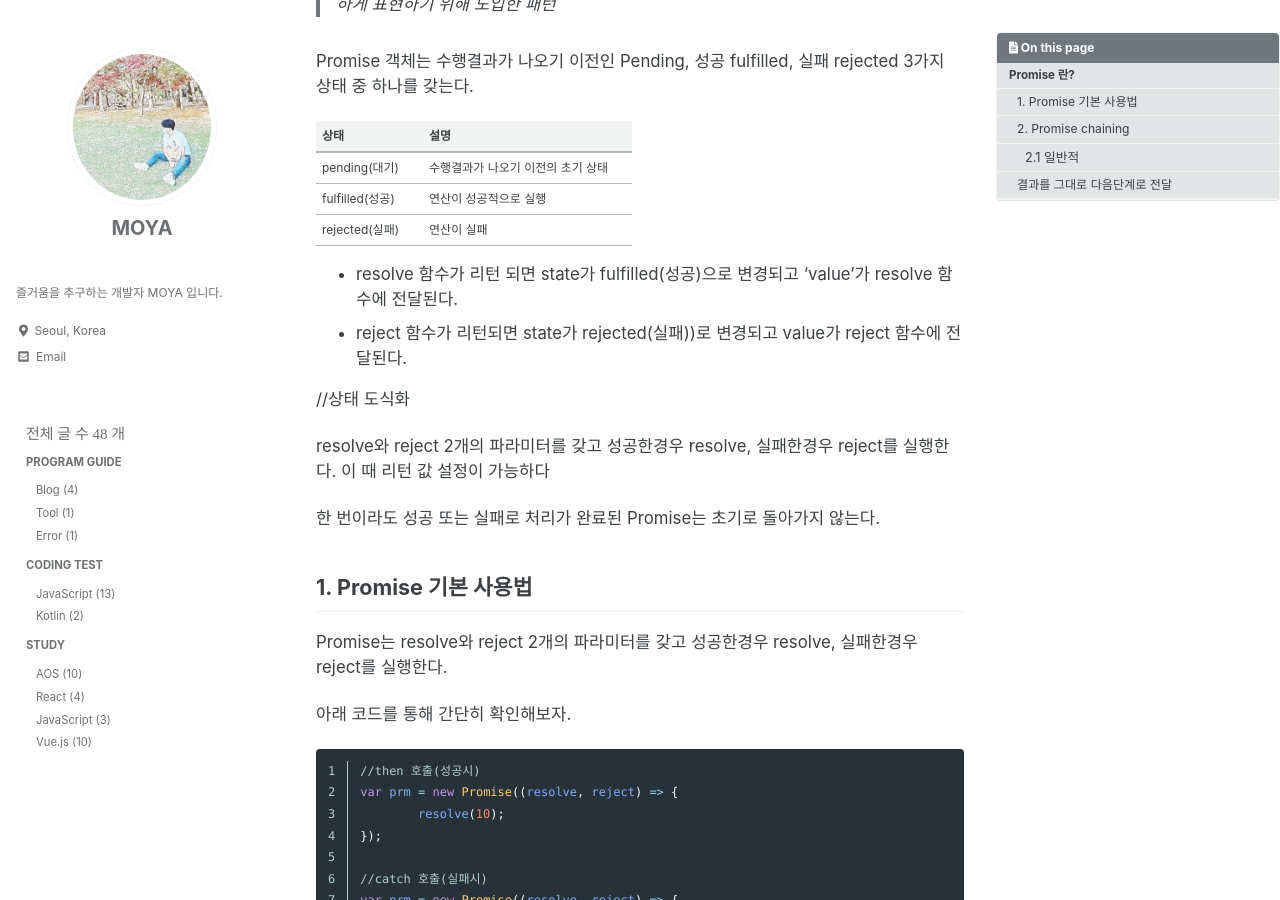
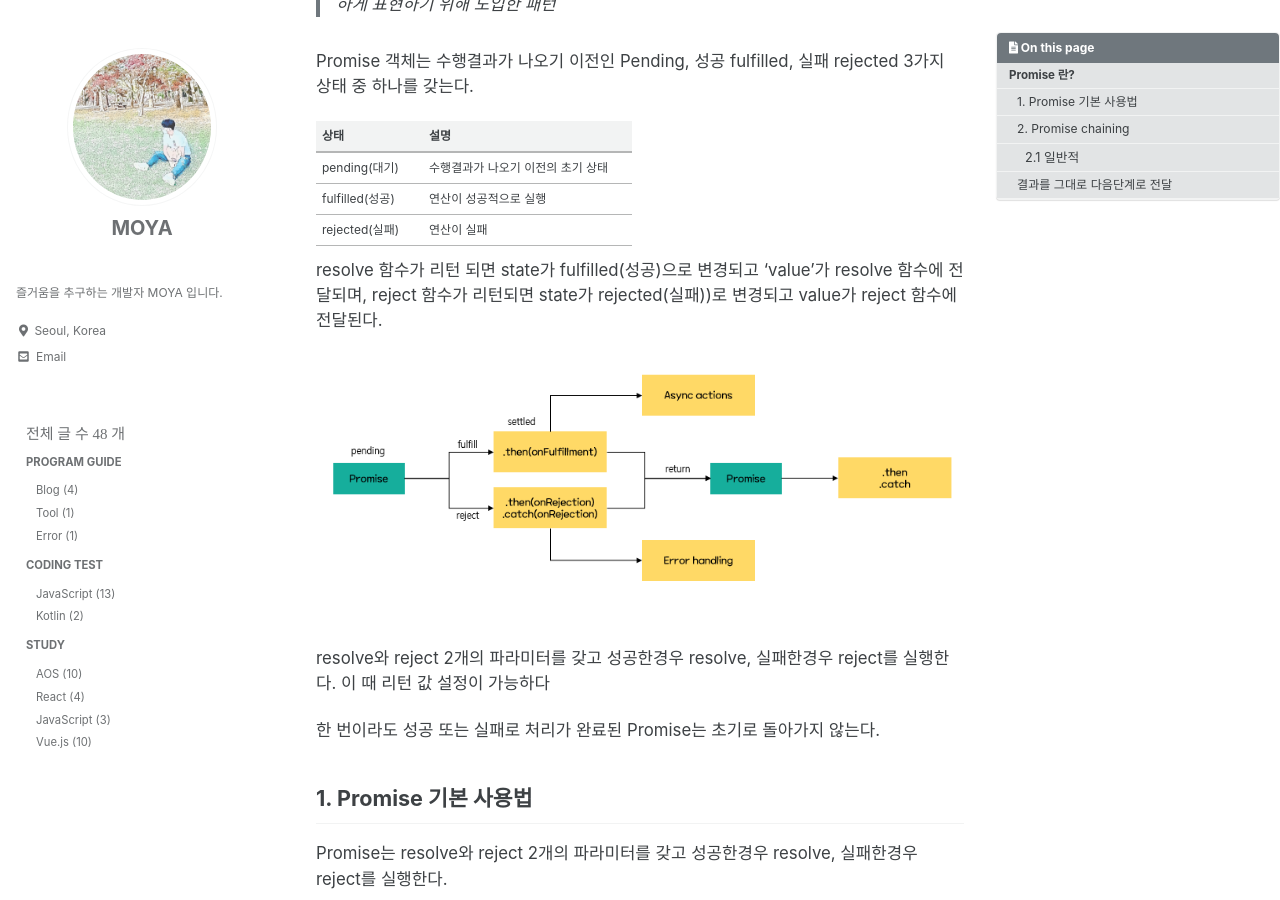
Before and after one commit to kdc7140/kdc7140.github.io, a Jekyll site: the page built from _posts/study/2022-11-03-javaScript003.md, in a window 1280 px wide and 900 px high, scrolled down 335 px. Built offline with Jekyll 4.4.1, drawn with Linux system fonts in a browser that asks for light colours; cached includes are drawn as plain includes; some web fonts are replaced.

Commit message:
add promise state image

```diff
--- a/_posts/study/2022-11-03-javaScript003.md
+++ b/_posts/study/2022-11-03-javaScript003.md
@@ -31,11 +31,11 @@ Promise 객체는 수행결과가 나오기 이전인 Pending, 성공 fulfilled,
 |rejected(실패)|연산이 실패|
 
 
- * resolve 함수가 리턴 되면 state가 fulfilled(성공)으로 변경되고 'value'가 resolve 함수에 전달된다.
- * reject 함수가 리턴되면 state가 rejected(실패))로 변경되고 value가 reject 함수에 전달된다.
+resolve 함수가 리턴 되면 state가 fulfilled(성공)으로 변경되고 'value'가 resolve 함수에 전달되며,
+reject 함수가 리턴되면 state가 rejected(실패))로 변경되고 value가 reject 함수에 전달된다.
 
 
-//상태 도식화
+<img src="/assets/images/promise.PNG"><br/><br/>
 
 
 resolve와 reject 2개의 파라미터를 갖고 성공한경우 resolve, 실패한경우 reject를 실행한다. 이 때 리턴 값 설정이 가능하다
```
Also changed, not shown: assets/images/promise.PNG (added).
